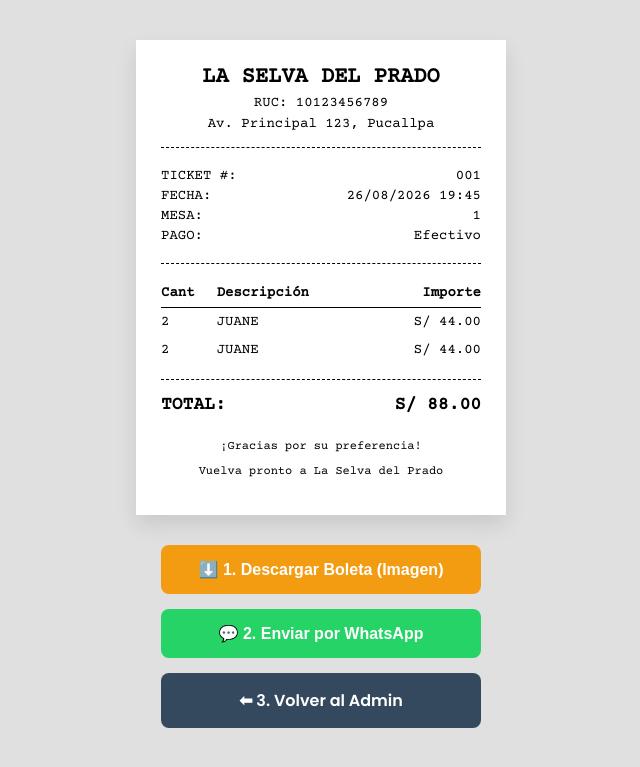
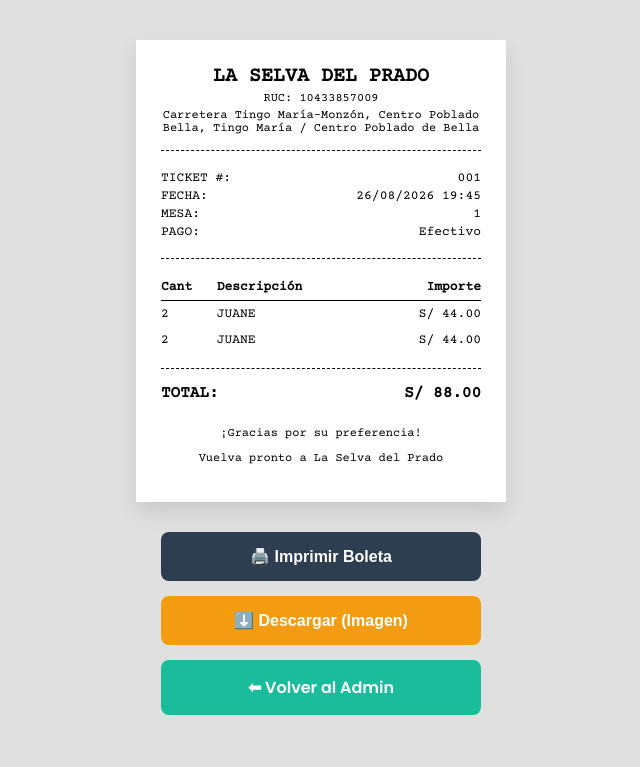
Before and after one commit to anthonyprado8080/la-selva-app, a Flask app: page /admin/boleta/1 in a window 1280 px wide. Shown: the top 767 px of the page, without its empty margins (319-959 px from the left). Run offline with Flask 3, Linux system fonts and the light colour scheme; the visitor is signed in with stand-in values (Sample User, id 1).

Commit message:
Actualizacion final: diseño moderno, boleta whatsapp y boton de retorno

```diff
--- a/templates/boleta.html
+++ b/templates/boleta.html
@@ -12,32 +12,39 @@
         /* ESTILO DEL TICKET */
         .ticket { background-color: white; width: 320px; padding: 25px; box-shadow: 0 10px 20px rgba(0,0,0,0.1); color: #000; }
         .header { text-align: center; margin-bottom: 20px; border-bottom: 1px dashed #000; padding-bottom: 15px; }
-        .header h2 { margin: 0; font-size: 22px; text-transform: uppercase; }
-        .header p { margin: 5px 0 0 0; font-size: 14px; }
-        .info { font-size: 14px; margin-bottom: 15px; border-bottom: 1px dashed #000; padding-bottom: 15px; }
+        .header h2 { margin: 0; font-size: 20px; text-transform: uppercase; }
+        .header p { margin: 4px 0 0 0; font-size: 12px; }
+        .info { font-size: 13px; margin-bottom: 15px; border-bottom: 1px dashed #000; padding-bottom: 15px; }
         .info p { margin: 4px 0; display: flex; justify-content: space-between; }
-        .items { width: 100%; font-size: 14px; border-collapse: collapse; margin-bottom: 15px; }
+        .items { width: 100%; font-size: 13px; border-collapse: collapse; margin-bottom: 15px; }
         .items th, .items td { padding: 6px 0; }
         .items th { border-bottom: 1px solid #000; text-align: left; }
         .items .price { text-align: right; }
-        .totals { border-top: 1px dashed #000; padding-top: 15px; font-size: 18px; font-weight: bold; }
+        .totals { border-top: 1px dashed #000; padding-top: 15px; font-size: 16px; font-weight: bold; }
         .totals .row { display: flex; justify-content: space-between; margin-bottom: 5px;}
         .footer { text-align: center; margin-top: 25px; font-size: 12px; }
 
-        /* ESTILO DE LOS BOTONES NUEVOS */
+        /* ESTILO DE LOS BOTONES */
         .actions { margin-top: 30px; display: flex; flex-direction: column; gap: 15px; font-family: 'Poppins', sans-serif; width: 320px;}
         .btn { padding: 15px; border: none; cursor: pointer; font-weight: 600; border-radius: 8px; font-size: 1rem; text-decoration: none; color: white; text-align: center; display: flex; justify-content: center; align-items: center; gap: 10px; transition: 0.3s; box-sizing: border-box; width: 100%;}
+
+        .btn-print { background-color: #2c3e50; }
+        .btn-print:hover { background-color: #1a252f; transform: translateY(-2px); }
 
         .btn-download { background-color: #f39c12; }
         .btn-download:hover { background-color: #e67e22; transform: translateY(-2px); }
 
-        .btn-whatsapp { background-color: #25D366; }
-        .btn-whatsapp:hover { background-color: #128C7E; transform: translateY(-2px); }
+        .btn-back { background-color: #1abc9c; }
+        .btn-back:hover { background-color: #16a085; }
 
-        .btn-back { background-color: #34495e; }
-        .btn-back:hover { background-color: #2c3e50; }
+        /* ESTILOS PARA CUANDO SE MANDA A IMPRESIÓN FÍSICA */
+        @media print {
+            body { background-color: white; margin: 0; padding: 0; }
+            .actions { display: none; } /* Oculta los botones en el papel */
+            .ticket { box-shadow: none; width: 100%; max-width: 300px; margin: 0; padding: 0; }
+        }
     </style>
-    <!-- Cargamos la librería que convierte el HTML en Imagen -->
+    <!-- Librería para descargar la imagen -->
     <script src="https://cdnjs.cloudflare.com/ajax/libs/html2canvas/1.4.1/html2canvas.min.js"></script>
 </head>
 <body>
@@ -46,8 +53,8 @@
     <div class="ticket" id="boleta-ticket">
         <div class="header">
             <h2>La Selva del Prado</h2>
-            <p>RUC: 10123456789</p>
-            <p>Av. Principal 123, Pucallpa</p>
+            <p>RUC: 10433857009</p>
+            <p>Carretera Tingo María-Monzón, Centro Poblado Bella, Tingo María / Centro Poblado de Bella</p>
         </div>
 
         <div class="info">
@@ -89,43 +96,25 @@
         </div>
     </div>
 
-    <!-- NUEVOS BOTONES DE ACCIÓN -->
+    <!-- BOTONES DE ACCIÓN (Con impresión restaurada) -->
     <div class="actions">
-        <button class="btn btn-download" onclick="descargarBoleta()">⬇️ 1. Descargar Boleta (Imagen)</button>
-        <button class="btn btn-whatsapp" onclick="enviarWhatsApp()">💬 2. Enviar por WhatsApp</button>
-        <a href="/admin" class="btn btn-back">⬅ 3. Volver al Admin</a>
+        <button class="btn btn-print" onclick="window.print()">🖨️ Imprimir Boleta</button>
+        <button class="btn btn-download" onclick="descargarBoleta()">⬇️ Descargar (Imagen)</button>
+        <a href="/admin" class="btn btn-back">⬅ Volver al Admin</a>
     </div>
 
-    <!-- FUNCIONES MÁGICAS -->
+    <!-- FUNCIÓN PARA DESCARGAR LA IMAGEN -->
     <script>
-        // Función 1: Toma una "foto" del ticket y lo descarga
         function descargarBoleta() {
             const ticketElement = document.getElementById('boleta-ticket');
 
             html2canvas(ticketElement).then(canvas => {
                 const enlace = document.createElement('a');
-                // El nombre del archivo tendrá el número de mesa y ticket
                 enlace.download = `Boleta_Mesa{{ pedido.mesa_asignada.numero }}_Tck00{{ pedido.id }}.png`;
                 enlace.href = canvas.toDataURL('image/png');
                 enlace.click();
             });
         }
-
-        // Función 2: Abre WhatsApp web/app para enviar un mensaje
-        function enviarWhatsApp() {
-            // Preguntamos el número de celular del cliente
-            const celular = prompt("Ingresa el número de WhatsApp del cliente (Ej: 999888777):");
-
-            if (celular && celular.trim() !== "") {
-                // Preparamos un mensaje bonito
-                const mensaje = "🌿 *La Selva del Prado* 🌿%0A%0A¡Hola! Muchas gracias por visitarnos.%0AAquí te adjuntamos el comprobante de tu consumo en la *Mesa {{ pedido.mesa_asignada.numero }}*.%0A%0A¡Esperamos verte pronto!";
-
-                // Redirigimos a WhatsApp
-                // IMPORTANTE: Recuerda adjuntar la imagen que descargaste en el paso 1
-                alert("Se abrirá WhatsApp. \n\nRecuerda ADJUNTAR la boleta que descargaste en el paso 1 antes de enviar el mensaje.");
-                window.open(`https://wa.me/51${celular}?text=${mensaje}`, '_blank');
-            }
-        }
     </script>
 
 </body>
```
Also changed, not shown: instance/database.db.
